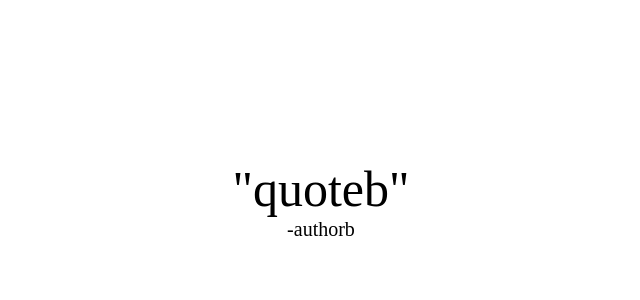
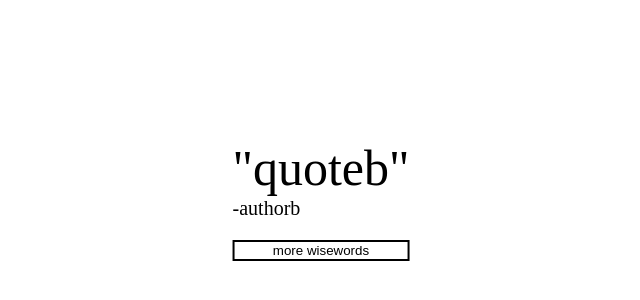
Before and after one commit to apineapple/quotes, a plain HTML site: page index.html in a window 1280 px wide. Shown: the part 200-500 px from the top of the page, without its empty margins (319-959 px from the left). Drawn offline with Linux system fonts and the light colour scheme.

Commit message:
V2: Add refresh

```diff
--- a/index.html
+++ b/index.html
@@ -4,20 +4,26 @@
 	<title></title>
 <style>
 	body{
-		text-align: center;
-		font-size: 20px;
+		text-align: center
+				font-size: 20px;
 	}
 	.quote{
 		font-size: 50px;
 	}
 	.author{
-
+	font-size: 20px;
 	}
-	.work{
-
+	button{
+		border: 2.5px black solid;
+		background: none;
+		margin-top: 20px;
+		text-align: center;
+		width: 100%;
 	}
-	.date{
-
+	button:hover{
+		background: black;
+		border-color: white;
+		color: white
 	}
 </style>
 	<script>
@@ -57,7 +63,9 @@
   left: 50%;
   /* bring your own prefixes */
   transform: translate(-50%, -50%);">
-	<script>quote();</script>
+	<script>quote();</script><br>
+	<button class="refresh" onClick="window.location.reload();">more wisewords</button>
+</div>
 </div>
 </body>
 </html>
```
